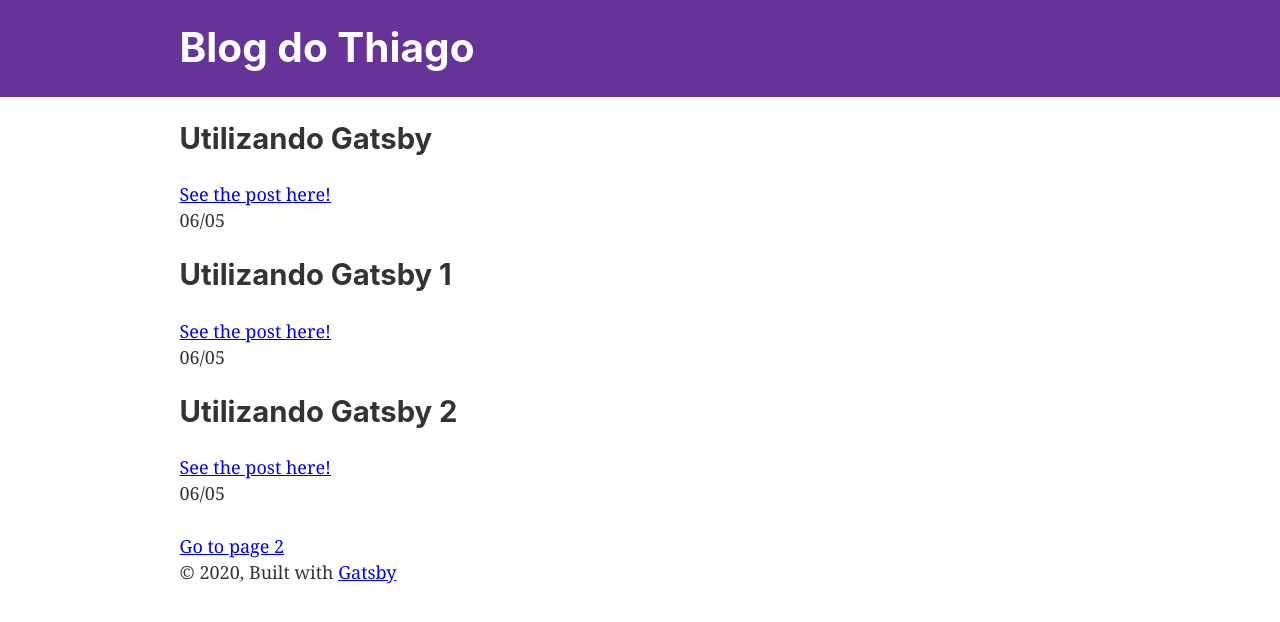
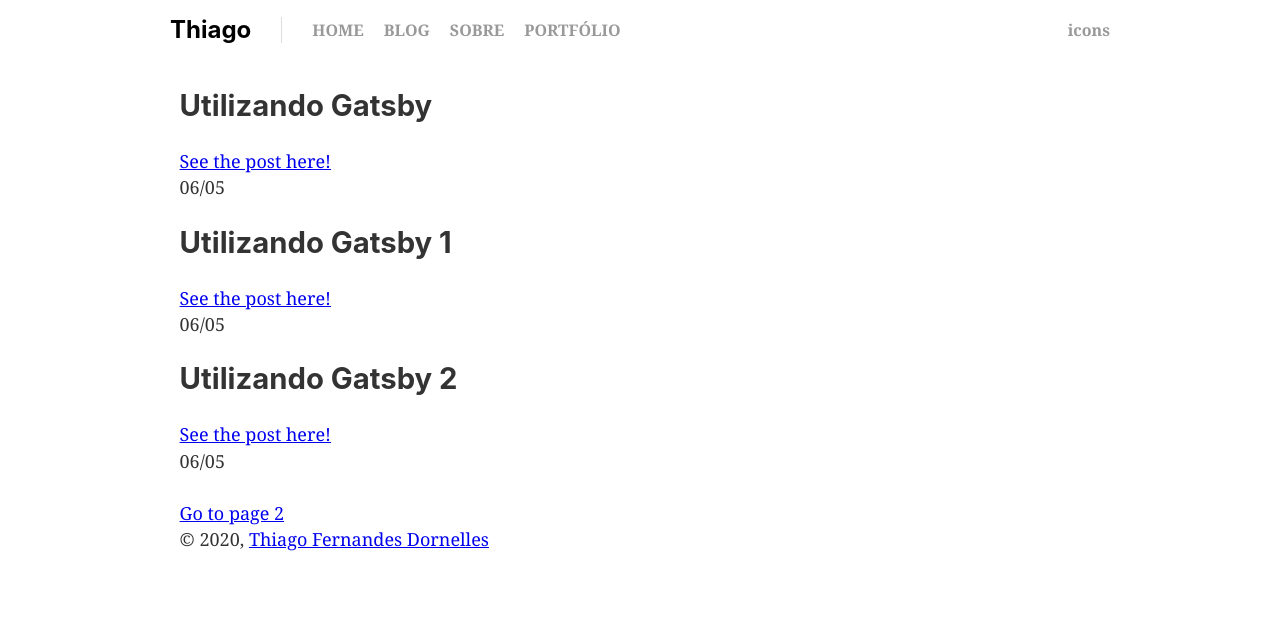
Before and after one commit to thiagodff/thiagodornelles.dev, a Gatsby site: page / in a window 1280 px wide. Built offline with nearby package versions, Linux system fonts and the light colour scheme; Gatsby itself is replaced by a stand-in of ours.

Commit message:
header style

```diff
--- /dev/null
+++ b/src/components/Header/index.js
@@ -0,0 +1,40 @@
+import { Link } from "gatsby"
+import PropTypes from "prop-types"
+import React from "react"
+
+import { Container, Wrapper, Logo, Menu, Icons } from './styles';
+
+const Header = ({ siteTitle }) => (
+  <Container>
+    <Wrapper>
+
+      <div>
+        <Logo>
+          <Link>Thiago</Link>
+        </Logo>
+
+        <Menu>
+          <Link>HOME</Link>
+          <Link>BLOG</Link>
+          <Link>SOBRE</Link>
+          <Link>PORTFÓLIO</Link>
+        </Menu>
+      </div>
+
+      <Icons>
+          icons
+      </Icons>
+
+    </Wrapper>
+  </Container>
+)
+
+Header.propTypes = {
+  siteTitle: PropTypes.string,
+}
+
+Header.defaultProps = {
+  siteTitle: ``,
+}
+
+export default Header
--- /dev/null
+++ b/src/components/Header/styles.js
@@ -0,0 +1,60 @@
+import styled from 'styled-components';
+
+export const Container = styled.header`
+  background: #fff;
+  margin-bottom: 30px;
+`;
+
+export const Wrapper = styled.div`
+  margin: 0 auto;
+  max-width: 940px;
+  height: 60px;
+  display: flex;
+  align-items: center;
+  justify-content: space-between;
+
+  div {
+    display: flex;
+    align-items: center;
+    justify-content: space-between;
+    flex-direction: row;
+  }
+`;
+
+export const Logo = styled.h1`
+  margin: 0;
+  font-size: 24px;
+  font-weight: bold;
+
+  a {
+    text-decoration: none;
+    color: #000;
+
+  }
+
+  padding-right: 30px;
+  margin-right: 30px;
+
+  border-right: solid 1px #dddddd;
+`;
+
+export const Menu = styled.nav`
+  a {
+    font-size: 16px;
+    font-weight: bold;
+    color: #999999;
+
+    margin-right: 20px;
+    text-decoration: none;
+
+    &:hover {
+      color: #444444;
+    }
+  }
+`;
+
+export const Icons = styled.div`
+  font-size: 16px;
+  font-weight: bold;
+  color: #999999;
+`;
--- a/src/components/header.js
+++ /dev/null
@@ -1,42 +0,0 @@
-import { Link } from "gatsby"
-import PropTypes from "prop-types"
-import React from "react"
-
-const Header = ({ siteTitle }) => (
-  <header
-    style={{
-      background: `rebeccapurple`,
-      marginBottom: `1.45rem`,
-    }}
-  >
-    <div
-      style={{
-        margin: `0 auto`,
-        maxWidth: 960,
-        padding: `1.45rem 1.0875rem`,
-      }}
-    >
-      <h1 style={{ margin: 0 }}>
-        <Link
-          to="/"
-          style={{
-            color: `white`,
-            textDecoration: `none`,
-          }}
-        >
-          {siteTitle}
-        </Link>
-      </h1>
-    </div>
-  </header>
-)
-
-Header.propTypes = {
-  siteTitle: PropTypes.string,
-}
-
-Header.defaultProps = {
-  siteTitle: ``,
-}
-
-export default Header
--- a/src/components/layout.js
+++ b/src/components/layout.js
@@ -9,7 +9,7 @@ import React from "react"
 import PropTypes from "prop-types"
 import { useStaticQuery, graphql } from "gatsby"
 
-import Header from "./header"
+import Header from "./Header"
 import "./layout.css"
 
 const Layout = ({ children }) => {
@@ -35,9 +35,8 @@ const Layout = ({ children }) => {
       >
         <main>{children}</main>
         <footer>
-          © {new Date().getFullYear()}, Built with
-          {` `}
-          <a href="https://www.gatsbyjs.org">Gatsby</a>
+          © {new Date().getFullYear()}, {` `}
+          <a href="https://www.linkedin.com/in/thiago-fernandes-dornelles/">Thiago Fernandes Dornelles</a>
         </footer>
       </div>
     </>
```
